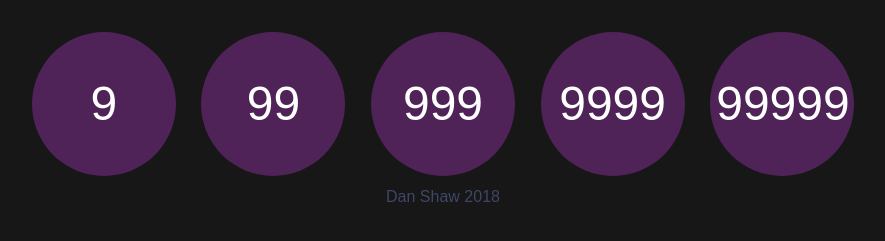
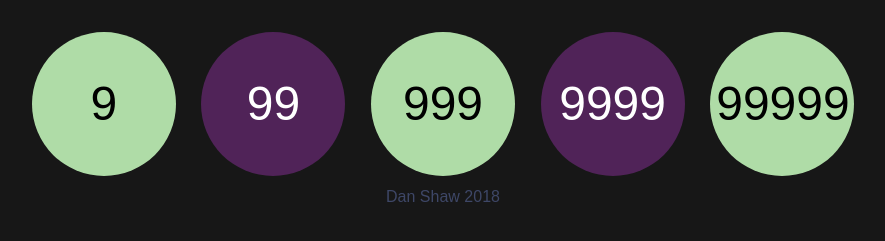
Before and after one commit to DanielLShaw/Score-Keeper, a React app in the folder score-keeper/: page / in a window 1280 px wide. Shown: the part 61-302 px from the top of the page, without its empty margins (197-1082 px from the left). Built offline with nearby package versions, Linux system fonts and the light colour scheme.

Commit message:
Colours invert

```diff
--- a/score-keeper/src/score_keeper.css
+++ b/score-keeper/src/score_keeper.css
@@ -15,6 +15,10 @@ button.player:hover{
   animation-duration: 1s;
 }
 
+button.player.invert{
+  filter:invert(100%);
+}
+
 @keyframes ripple{
   0% {opacity: 1}
   50% {opacity: 0.5}
--- a/score-keeper/src/score_keeper.js
+++ b/score-keeper/src/score_keeper.js
@@ -14,9 +14,9 @@ class Players extends Component {
   constructor(props) {
     super(props);
     this.state = {
-      players: [{ value: 9 }, { value: 99 }, { value: 999 }, { value: 9999 }, { value: 99999 }],
+      players: [{ value: 9, reverse: true }, { value: 99, reverse: false }, { value: 999, reverse: true }, { value: 9999, reverse: false }, { value: 99999, reverse: true }],
       increment: 1,
-      buttonPressTimer: 0,
+      buttonPressTimer: null,
       reverseModeWait: 1000
     };
     this.reverseMode = this.reverseMode.bind(this);
@@ -38,20 +38,20 @@ class Players extends Component {
 
   renderPlayer(i) {
     return (
-      <Player key={i.toString()} value={this.state.players[i].value} onClick={() => this.handleClick(i)} onmousedown={() => this.handleMouseDown()} onmouseup={() => this.handleMouseUp()} />
+      <Player key={i} data-id={i} class={(this.state.players[i].reverse ? 'player invert' : 'player')} value={this.state.players[i].value} onClick={() => this.handleClick(i)} onmousedown={() => this.handleMouseDown(i)} onmouseup={() => this.handleMouseUp()} />
     )
   }
 
   handleClick(i) {
     const state = this.state;
     state.players.slice()[i].value += this.state.increment;
-    this.setState(state);; //always set sat, never assign to this.state
-    this.forceUpdate(); //this probably can be improved...
+    this.setState(state); //always set sat, never assign to this.state
   }
 
-  handleMouseDown() {
+  handleMouseDown(i) {
     const state = this.state;
-    state.buttonPressTimer = setTimeout(this.reverseMode, this.state.reverseModeWait);
+    console.log(this.state.reverseModeWait)
+    state.buttonPressTimer = setTimeout(function () { this.reverseMode(i) }.bind(this), this.state.reverseModeWait);
     this.setState(state);
   }
 
@@ -62,9 +62,10 @@ class Players extends Component {
     this.setState(state);
   }
 
-  reverseMode() {
+  reverseMode(i) {
     const state = this.state;
     state.increment *= -1;
+    state.players[i].reverse = !state.players[i].reverse;
     this.setState(state);
   }
 
@@ -73,7 +74,7 @@ class Players extends Component {
 class Player extends Component {
   render() {
     return (
-      <button className="player" onClick={() => this.props.onClick()} onMouseDown={() => this.props.onmousedown()} onMouseUp={() => this.props.onmouseup()}>
+      <button id={this.props["data-id"]} className={this.props.class} onClick={() => this.props.onClick()} onMouseDown={() => this.props.onmousedown()} onMouseUp={() => this.props.onmouseup()}>
         {this.props.value}
       </ button>
     )
```
